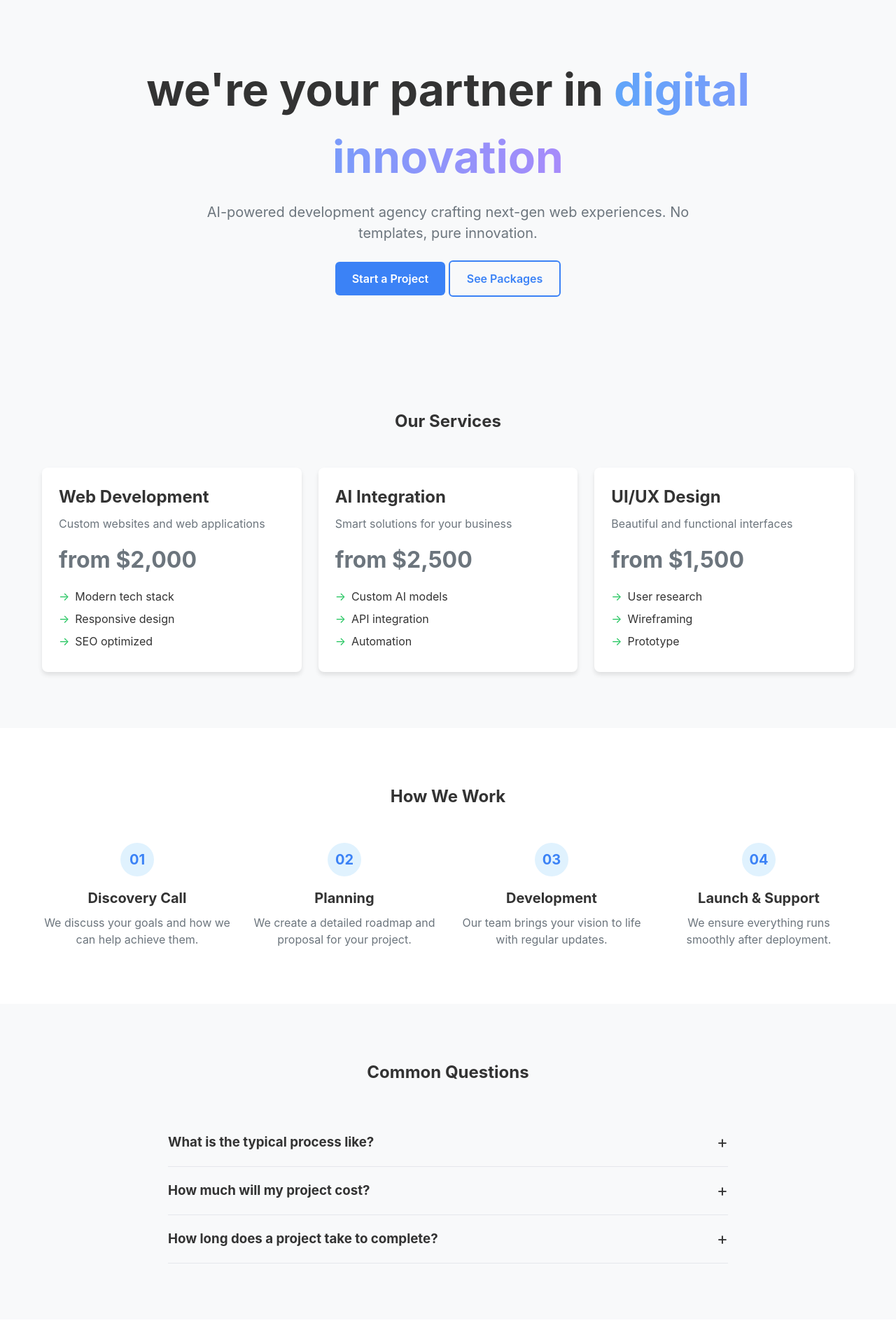
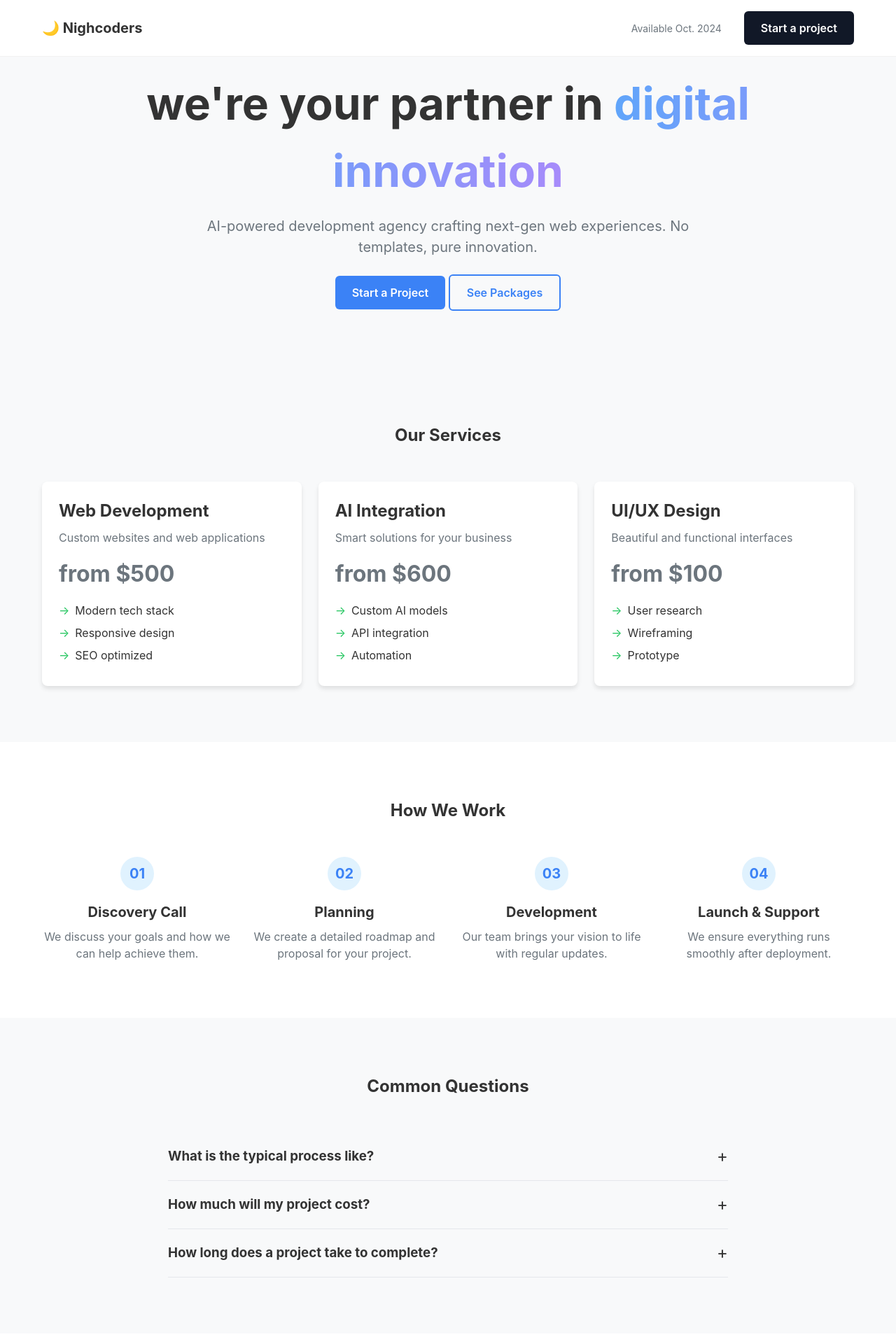
Before and after one commit to nightcoders-studio/landing-page, a FastAPI app: page / in a window 1280 px wide. Shown: the top 1920 px of the page at 70% size. Run offline with FastAPI, Linux system fonts and the light colour scheme; parts of the project's set-up code (start-up, migrations or seed data) failed here and were passed over.

Commit message:
finalize the landing

```diff
--- a/static/css/styles.css
+++ b/static/css/styles.css
@@ -8,6 +8,49 @@ body {
     "Helvetica Neue", Arial, sans-serif;
   line-height: 1.5;
   color: #333;
+}
+.header {
+  position: fixed;
+  top: 0;
+  left: 0;
+  right: 0;
+  background-color: white;
+  border-bottom: 1px solid #f1f1f1;
+  z-index: 50;
+}
+
+.nav {
+  display: flex;
+  justify-content: space-between;
+  align-items: center;
+  padding: 1rem 0;
+}
+
+.logo a {
+  font-size: 1.25rem;
+  font-weight: bold;
+  text-decoration: none;
+  color: #333;
+}
+
+.nav-right {
+  display: flex;
+  align-items: center;
+  gap: 2rem;
+}
+
+.availability {
+  font-size: 0.875rem;
+  color: #6c757d;
+}
+
+.btn-dark {
+  background-color: #111827;
+  color: white;
+}
+
+.btn-dark:hover {
+  background-color: #1f2937;
 }
 .container {
   width: 100%;
@@ -36,6 +79,7 @@ body {
 
 /* Hero section */
 .hero {
+  margin-top: 20px;
   padding: 80px 0;
   background-color: #f8f9fa;
 }
--- a/templates/index.html
+++ b/templates/index.html
@@ -7,6 +7,20 @@
     <link rel="stylesheet" href="{{ url_for('static', path='css/styles.css') }}" />
   </head>
   <body>
+    <header class="header">
+      <div class="container">
+        <nav class="nav">
+          <div class="logo">
+            <a href="/">🌙 Nighcoders</a>
+          </div>
+          <div class="nav-right">
+            <span class="availability">Available Oct. 2024</span>
+            <a href="#contact" class="btn btn-dark">Start a project</a>
+          </div>
+        </nav>
+      </div>
+    </header>
+
     <!-- Hero Section -->
     <section class="hero">
       <div class="container text-center">
@@ -30,7 +44,7 @@
           <div class="card">
             <h3>Web Development</h3>
             <p>Custom websites and web applications</p>
-            <p class="price">from $2,000</p>
+            <p class="price">from $500</p>
             <ul>
               <li>Modern tech stack</li>
               <li>Responsive design</li>
@@ -40,7 +54,7 @@
           <div class="card">
             <h3>AI Integration</h3>
             <p>Smart solutions for your business</p>
-            <p class="price">from $2,500</p>
+            <p class="price">from $600</p>
             <ul>
               <li>Custom AI models</li>
               <li>API integration</li>
@@ -50,7 +64,7 @@
           <div class="card">
             <h3>UI/UX Design</h3>
             <p>Beautiful and functional interfaces</p>
-            <p class="price">from $1,500</p>
+            <p class="price">from $100</p>
             <ul>
               <li>User research</li>
               <li>Wireframing</li>
@@ -108,7 +122,7 @@
               <h3>How much will my project cost?</h3>
             </div>
             <div class="accordion-content">
-              <p>Project costs vary based on complexity and requirements. Our basic packages start from $2,000, but we'll provide a detailed quote after understanding your needs.</p>
+              <p>Project costs vary based on complexity and requirements. Our basic packages start from $500, but we'll provide a detailed quote after understanding your needs.</p>
             </div>
           </div>
           <div class="accordion-item">
@@ -116,7 +130,7 @@
               <h3>How long does a project take to complete?</h3>
             </div>
             <div class="accordion-content">
-              <p>Timeline depends on project scope. Simple websites typically take 4-6 weeks, while complex applications may take 3+ months.</p>
+              <p>Timeline depends on project scope. Websites typically take 2-4 weeks, while complex applications may take 2+ months.</p>
             </div>
           </div>
         </div>
@@ -141,9 +155,9 @@
           <div class="form-group">
             <label>Budget Range</label>
             <div class="radio-group">
-              <label><input type="radio" name="budget" value="1000-5000" required />$1,000 - $5,000</label>
-              <label><input type="radio" name="budget" value="5000-10000" />$5,000 - $10,000</label>
-              <label><input type="radio" name="budget" value="10000+" />$10,000+</label>
+              <label><input type="radio" name="budget" value="150-1000" required />$150 - $1000</label>
+              <label><input type="radio" name="budget" value="1000-2000" />$1000 - $2000</label>
+              <label><input type="radio" name="budget" value="2000+" />$2000+</label>
             </div>
           </div>
           <div class="form-group">
```
